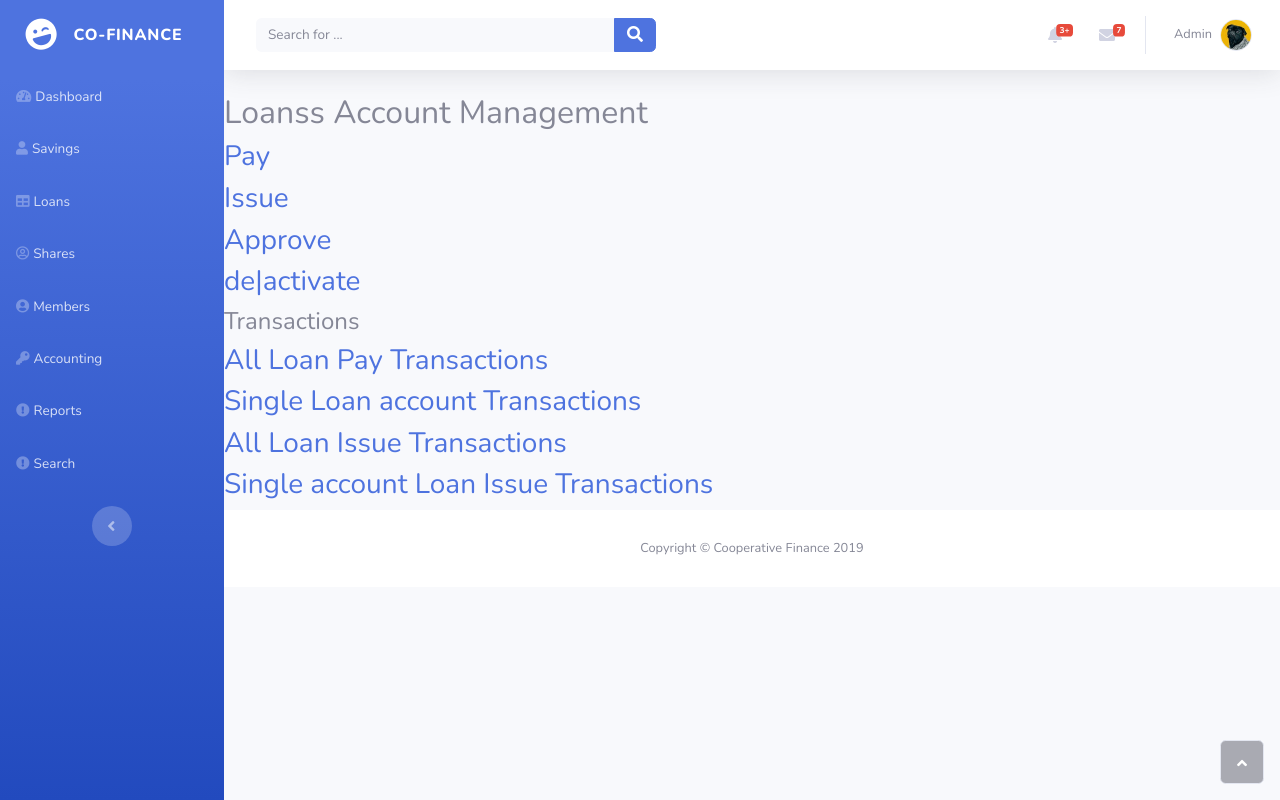
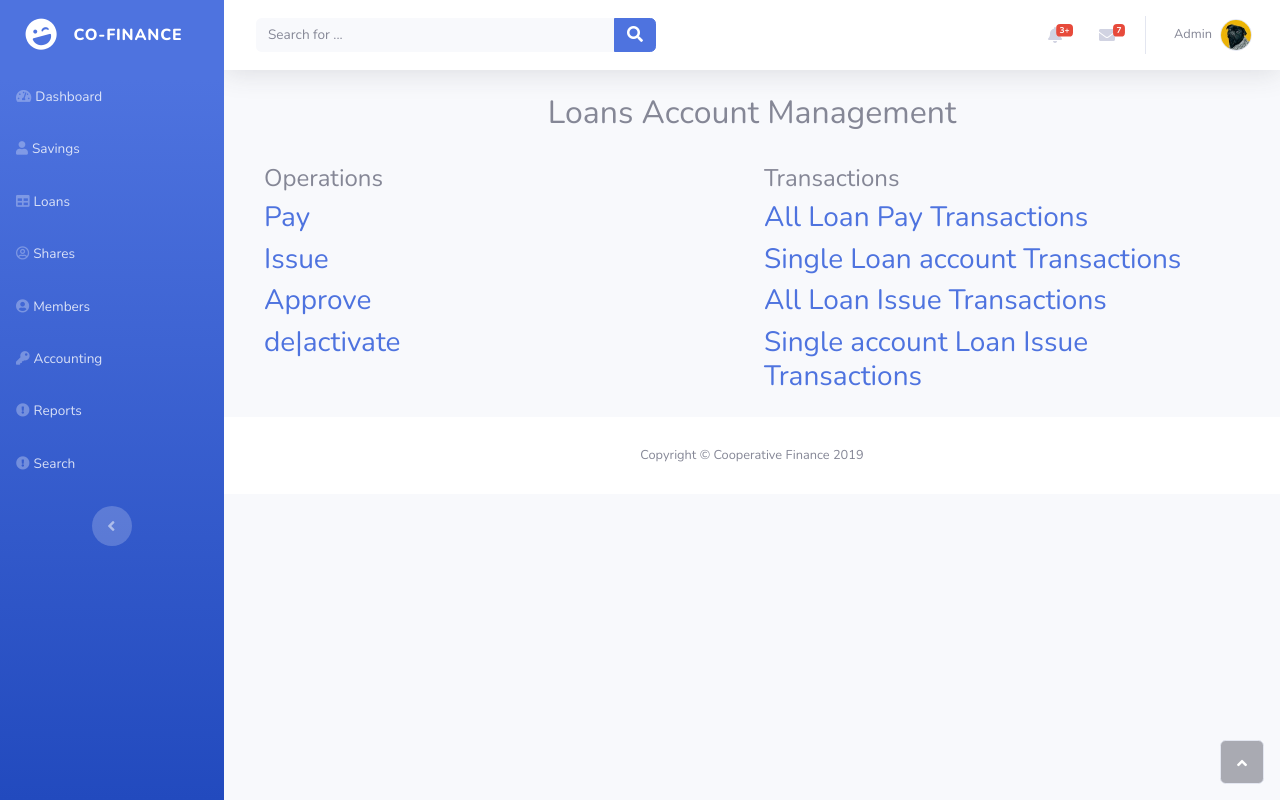
Before and after one commit to suresh466/cooperative_finance, a Django app: page /loans/ in a window 1280 px wide. Run offline with Django 3.2, Linux system fonts and the light colour scheme; some libraries are stand-ins or nearby versions.

Commit message:
clean loans management page adjust loans template

```diff
--- a/loans/templates/loans/loans.html
+++ b/loans/templates/loans/loans.html
@@ -2,7 +2,7 @@
 
 {% block content %}
 
-<h2>Loanss Account Management</h2>
+<div class="container-fluid">
 
 	{% if messages %}
 	{% for message in messages %}
@@ -10,14 +10,23 @@
 	{% endfor %}
 	{% endif %}
 
+	<h2 class="text-center">Loans Account Management</h2>
+	<div class="row p-3 mt-3">
+		<div class="col-md-6">
+			<h4>Operations</h4>
 			<h3><a href="{% url 'loans:pay' %}">Pay</a></h3>
 			<h3><a href="{% url 'loans:issue' %}">Issue</a></h3>
 			<h3><a href="{% url 'loans:get_loan' %}">Approve</a></h3>
 			<h3><a href="{% url 'loans:get_loan_account' %}">de|activate</a></h3>
+		</div>
+		<div class="col-md-6">
 			<h4>Transactions</h4>
 			<h3><a href="{% url 'loans:transactions' %}">All Loan Pay Transactions</a></h3>
 			<h3><a href="{% url 'loans:transaction' %}">Single Loan account Transactions</a></h3>
 			<h3><a href="{% url 'loans:issue_transactions' %}">All Loan Issue Transactions</a></h3>
 			<h3><a href="{% url 'loans:issue_transaction' %}">Single account Loan Issue Transactions</a></h3>
+		</div>
+	</div>
+</div>
 
 {% endblock %}
```
Also changed, not shown: savings/templates/savings/savings.html (+8 -7 lines). Lines whose indentation alone changed are shown as unchanged.
